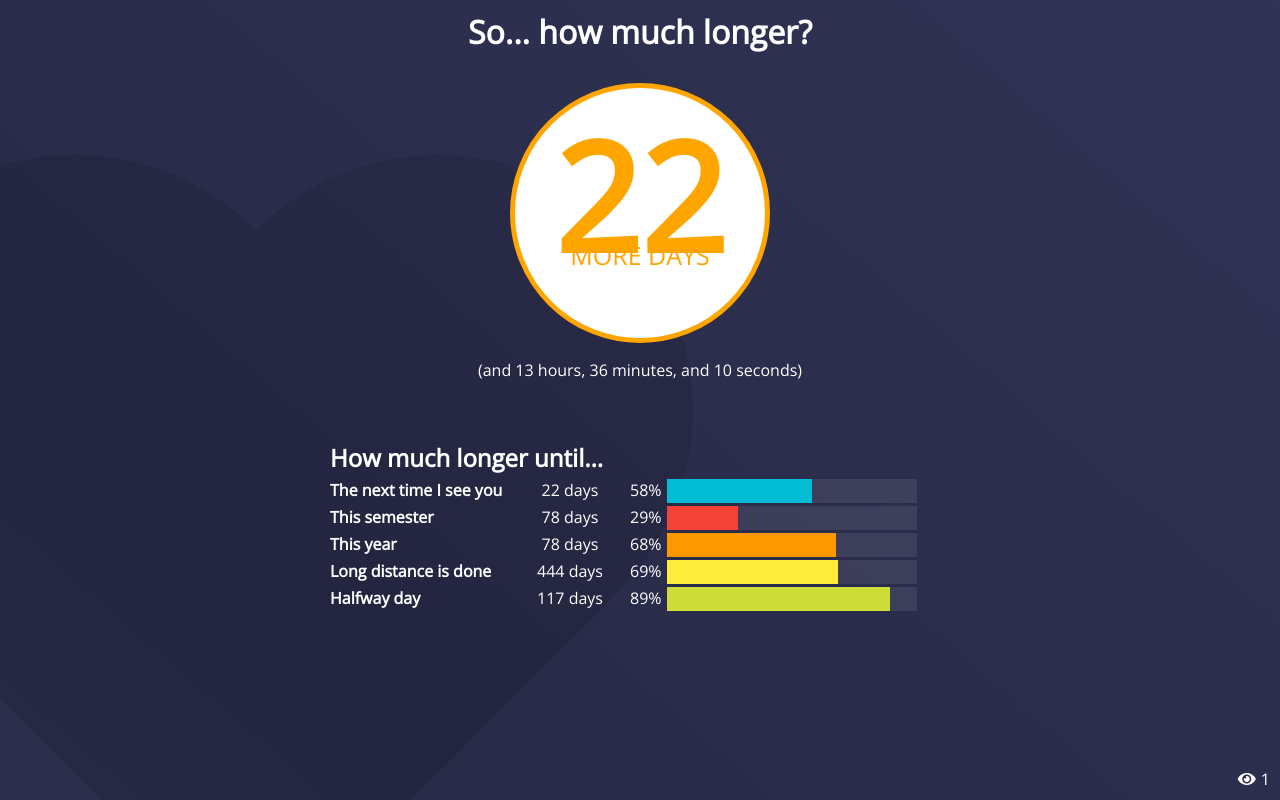
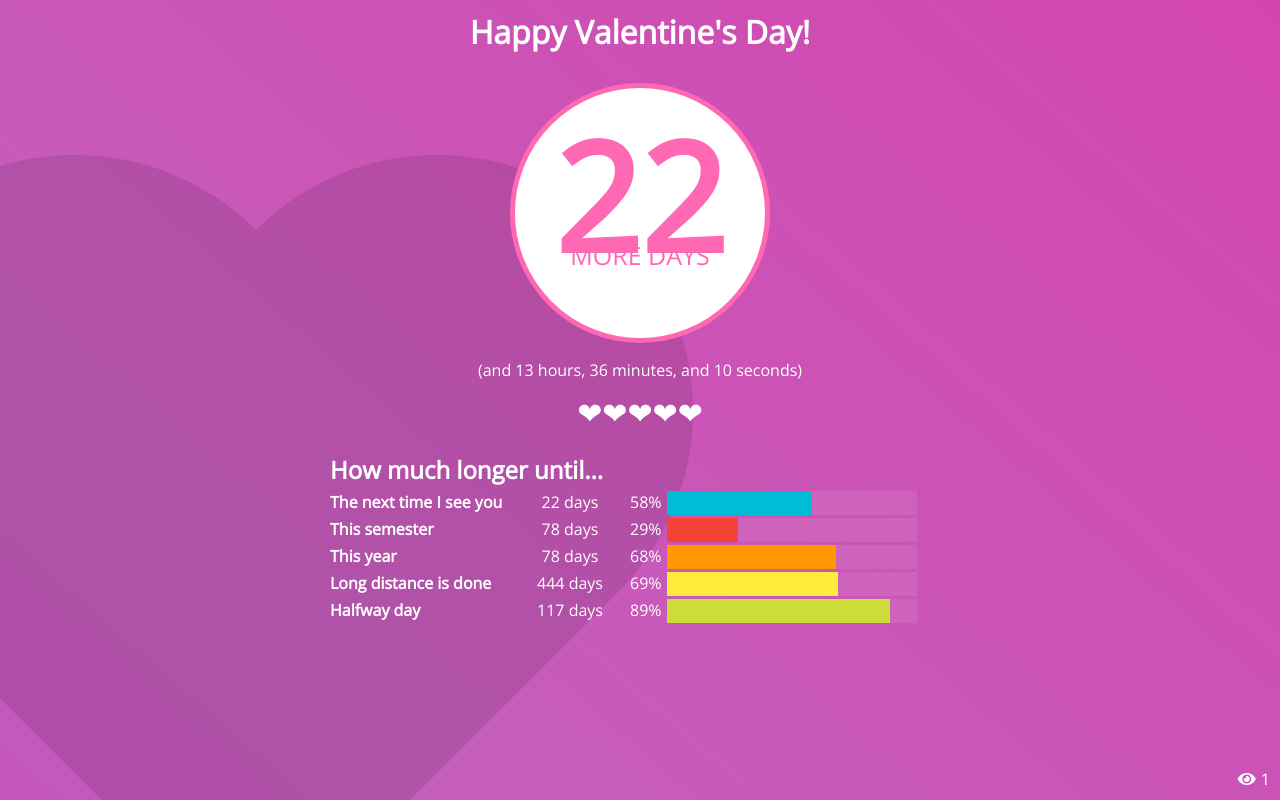
Before and after one commit to mspoehr/mspoehr.github.io, a plain HTML site: page days/index.html in a window 1280 px wide. Drawn offline with nearby package versions, Linux system fonts and the light colour scheme.

Commit message:
Valentine's Day style changes!

```diff
--- a/days/index.html
+++ b/days/index.html
@@ -1,6 +1,6 @@
 <html>
 <head>
-    <title>How much longer?</title>
+    <title>Happy Valentine's Day!</title>
     <link rel="stylesheet" type="text/css" href="stylesheet.css">
     <script src="progress.js" defer></script>
     <script src="visits.js" defer></script>
@@ -15,7 +15,7 @@
     <div id="heart"></div>
     <div id="container">
         <div id="circle-container">
-            <h1>So... how much longer?</h1>
+            <h1>Happy Valentine's Day!</h1>
             <div id="circle">
                 <p><span id="days">##</span><br>MORE DAYS</p>
             </div>
@@ -23,6 +23,7 @@
                 <span id="minutes">##</span> minutes, and
                 <span id="seconds">##</span> seconds)
             </p>
+            <p style="margin: -5px 0 -40px 0; font-size: 30px">❤❤❤❤❤</p>
         </div>
         <h2>How much longer until...</h2>
         <div>
--- a/days/stylesheet.css
+++ b/days/stylesheet.css
@@ -4,13 +4,12 @@
 
 body {
     margin: 0;
-    background: #4a4d79;
+    background: #ff0081;
     color: white;
     text-align: center;
     padding: 10px;
 
-
-    background: linear-gradient(221deg, #4a4d79, #282a48, #676a8b);
+    background: linear-gradient(221deg, #ff0081, #c55ebd, #b300ad);
     background-size: 600% 600%;
 
     -webkit-animation: gradient 29s ease infinite;
@@ -33,8 +32,8 @@ body {
     width: 250px;
     background: white;
     border-radius: 50%;
-    border: 5px solid orange;
-    color: orange;
+    border: 5px solid hotpink;
+    color: hotpink;
     text-align: center;
     display: inline-block;
 }
```
